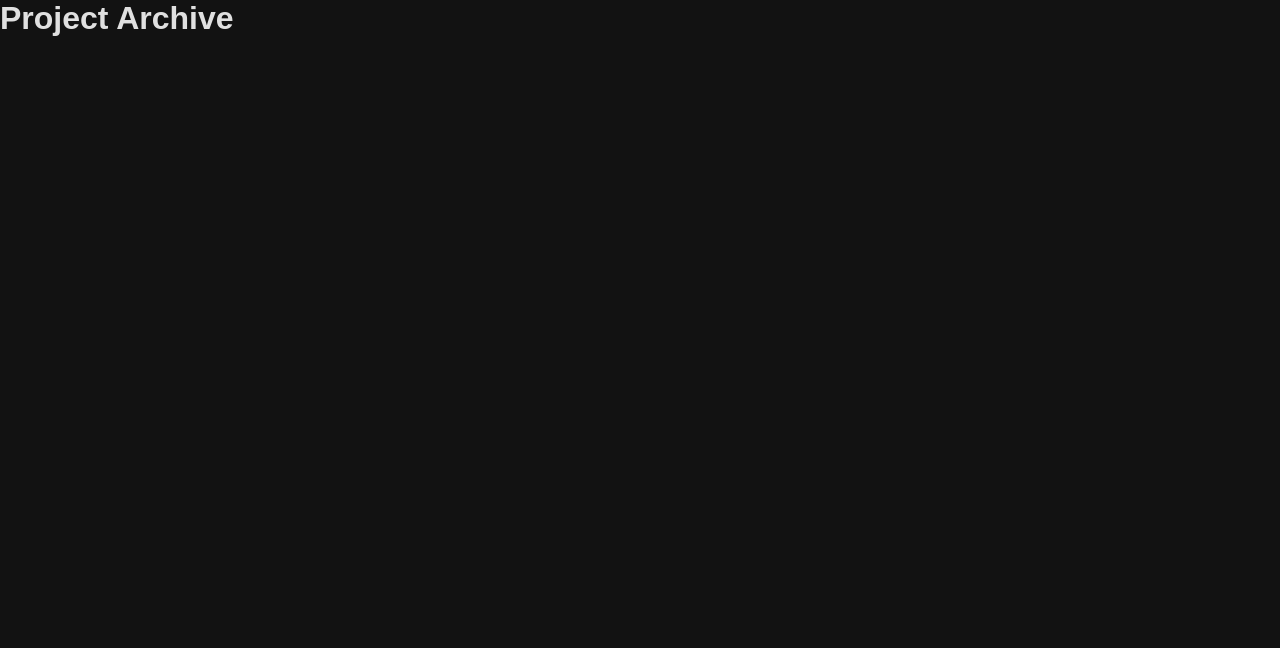
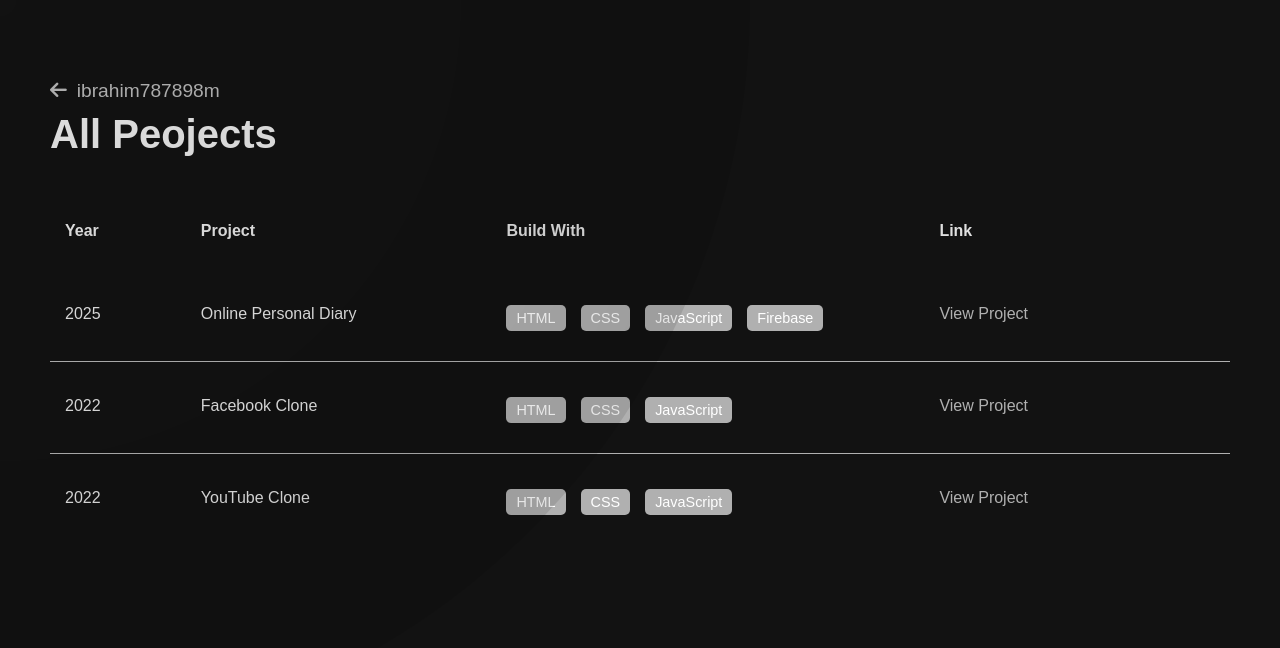
Before and after one commit to ibrahim787898m/v2, a plain HTML site: page projectArchive.html in a window 1280 px wide. Drawn offline with Linux system fonts and the light colour scheme.

Commit message:
added projectArchive.css and modified projectArchive.html

```diff
--- /dev/null
+++ b/projectArchive.css
@@ -0,0 +1,116 @@
+#projectArchive {
+    padding: 80px 50px;
+    font-family: Arial, sans-serif;
+}
+
+.projectArchiveHeading {
+    margin-bottom: 50px;
+}
+
+.projectArchiveHeading a {
+    text-decoration: none;
+    font-size: 1.2em;
+}
+
+.projectArchiveHeading a i {
+    margin-right: 10px;
+}
+
+.projectArchiveHeading h1 {
+    font-size: 2.5em;
+    margin-top: 10px;
+    margin-bottom: 0;
+}
+
+.allProjects {
+    display: flex;
+    flex-wrap: wrap;
+    gap: 20px;
+}
+
+table {
+    width: 100%;
+    border-collapse: collapse;
+}
+
+table tr {
+    display: flex;
+    flex-direction: row;
+    justify-content: space-between;
+    margin-bottom: 20px;
+    border-bottom: 1px solid #b0b0b0;
+    padding-bottom: 15px;
+}
+
+table tr:first-child {
+    border-bottom: none;
+}
+
+table tr:last-child {
+    border: none;
+}
+
+table tr th {
+    text-align: left;
+    padding: 15px;
+    width: 100%;
+}
+
+table tr th:nth-child(1) {
+    width: 15%;
+}
+
+table tr th:nth-child(2) {
+    width: 35%;
+}
+
+table tr th:nth-child(3) {
+    width: 50%;
+}
+
+table tr th:nth-child(4) {
+    width: 35%;
+}
+
+table tr td {
+    padding: 15px;
+    text-align: left;
+    width: 100%;
+}
+
+table tr td:nth-child(1) {
+    width: 15%;
+}
+
+table tr td:nth-child(2) {
+    width: 35%;
+}
+
+table tr td:nth-child(3) {
+    display: flex;
+    justify-content: flex-start;
+    gap: 15px;
+    width: 50%;
+}
+
+table tr td:nth-child(4) {
+    width: 35%;
+}
+
+table tr td p {
+    background-color: #b0b0b0;
+    padding: 5px 10px;
+    border-radius: 5px;
+    font-size: 0.9em;
+    color: white;
+    margin: 0;
+    width: fit-content;
+    height: fit-content;
+    cursor: default;
+    user-select: none;
+    transition: background-color 0.3s;
+}
+
+table tr td p:hover {
+    background-color: #8a8a8a;
+}
--- a/projectArchive.html
+++ b/projectArchive.html
@@ -4,6 +4,7 @@
     <meta charset="UTF-8">
     <meta name="viewport" content="width=device-width, initial-scale=1.0">
     <link rel="stylesheet" href="styles.css">
+    <link rel="stylesheet" href="projectArchive.css">
     <script src="https://kit.fontawesome.com/a131e907f3.js" crossorigin="anonymous"></script>
     <link rel="stylesheet" href="https://cdnjs.cloudflare.com/ajax/libs/font-awesome/6.5.0/css/all.min.css">
     <link rel="icon" type="image/png" href="./favicon/favicon-96x96.png" sizes="96x96" />
@@ -15,8 +16,57 @@
 </head>
 <body>
 
-    <h1>Project Archive</h1>
+    <div class="cursor-shadow"></div>
 
-     <script src="script.js"></script>
+    <section id="projectArchive">
+        <div class="projectArchiveHeading">
+            <a href="index.html"><i class="fa-solid fa-arrow-left"></i>ibrahim787898m</a>
+            <h1>All Peojects</h1>
+        </div>
+        <div class="allProjects">
+            <table>
+                <tr>
+                    <th>Year</th>
+                    <th>Project</th>
+                    <th>Build With</th>
+                    <th>Link</th>
+                </tr>
+                <tr>
+                    <td>2025</td>
+                    <td>Online Personal Diary</td>
+                    <td>
+                        <p>HTML</p>
+                        <p>CSS</p>
+                        <p>JavaScript</p>
+                        <p>Firebase</p>
+                    </td>
+                    <td><a href="https://ibrahim787898m.github.io/diary/" target="_blank">View Project</a></td>
+                </tr>
+                <tr>
+                    <td>2022</td>
+                    <td>Facebook Clone</td>
+                    <td>
+                        <p>HTML</p>
+                        <p>CSS</p>
+                        <p>JavaScript</p>
+                    </td>
+                    <td><a href="https://github.com/ibrahim787898m/front-end_projects/tree/master/facebook-clone" target="_blank">View Project</a></td>
+                </tr>
+                <tr>
+                    <td>2022</td>
+                    <td>YouTube Clone</td>
+                    <td>
+                        <p>HTML</p>
+                        <p>CSS</p>
+                        <p>JavaScript</p>
+                    </td>
+                    <td><a href="https://github.com/ibrahim787898m/front-end_projects/tree/master/youtube-clone" target="_blank">View Project</a></td>
+                </tr>
+            </table>
+        </div>
+    </section>
+
+
+    <script src="script.js"></script>
 </body>
 </html>
```
